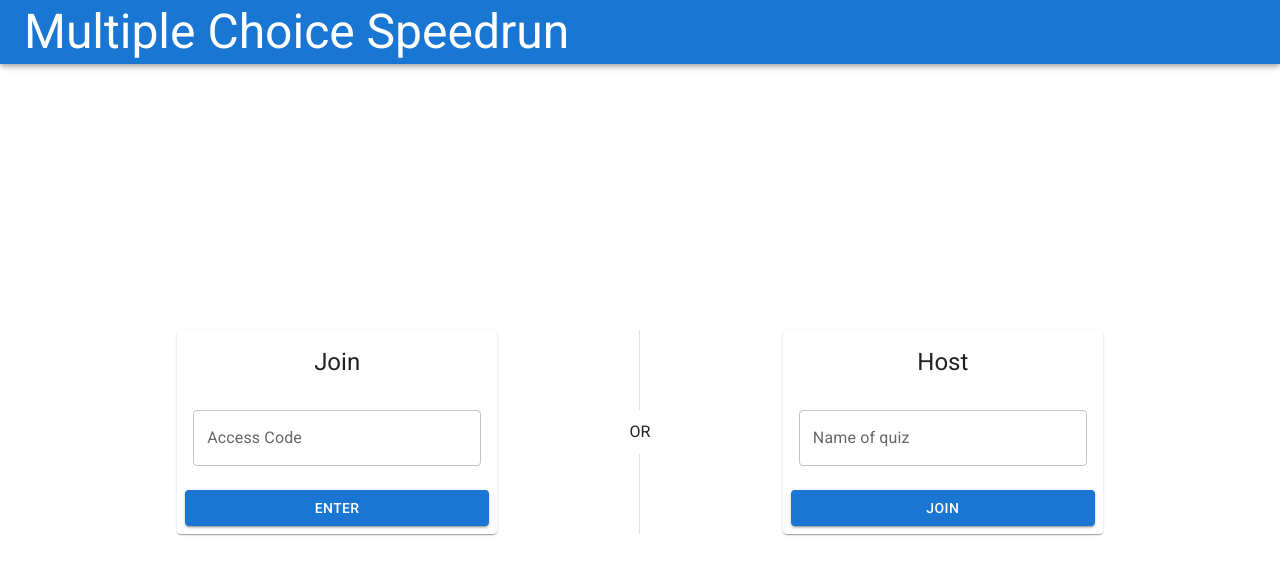
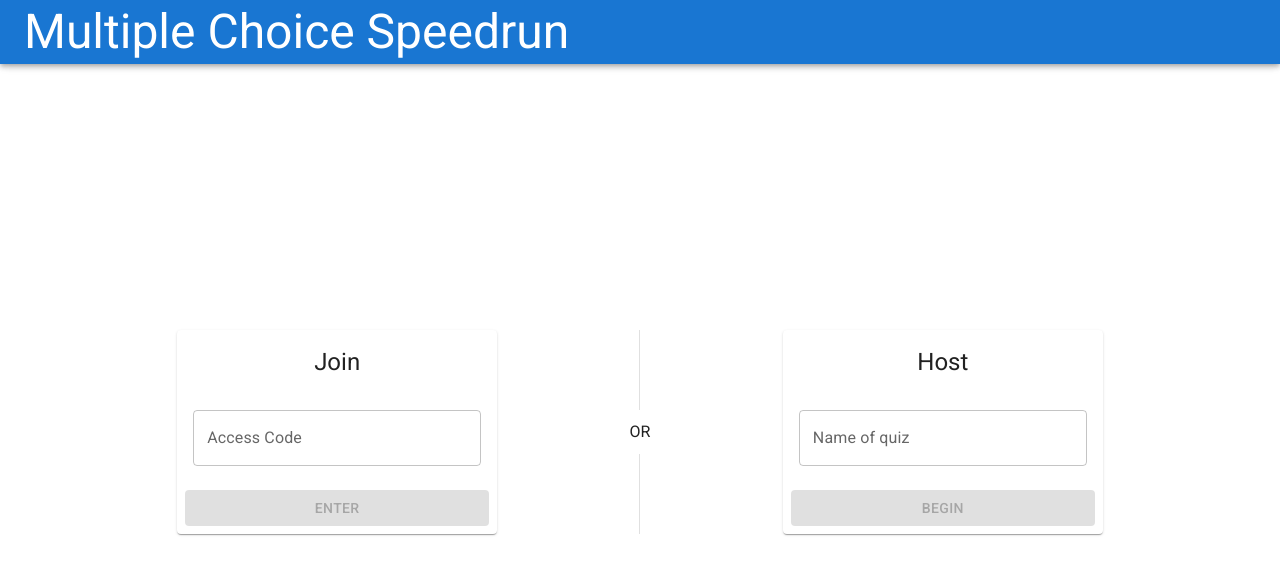
Before and after one commit to Ryangwaite/mc-speedrun, a React (Create React App) app in the folder ui/: page / in a window 1280 px wide. Shown: the top 574 px of the page. Built offline with nearby package versions, Linux system fonts and the light colour scheme.

Commit message:
Added click listeners to home screen buttons

```diff
--- a/ui/src/home/home.tsx
+++ b/ui/src/home/home.tsx
@@ -1,3 +1,4 @@
+import React from "react";
 import { Button, Card, CardActions, CardContent, CardHeader, Divider, Grid, TextField } from "@mui/material";
 import { Theme, useTheme } from '@mui/material/styles';
 import useMediaQuery from '@mui/material/useMediaQuery';
@@ -6,26 +7,49 @@ interface IInputTextBoxProps {
     title: string,
     label: string,
     buttonLabel: string,
+    onSubmit: (inputContent: string) => void
 }
 
-function InputTextBox(props: IInputTextBoxProps) {
-    const { title, label, buttonLabel} = props
+interface IInputTextBoxState {
+    fieldContent: string
+}
+
+class InputTextBox extends React.Component<IInputTextBoxProps, IInputTextBoxState> {
+    constructor(props: IInputTextBoxProps) {
+        super(props);
+        this.state = {
+            fieldContent: ""
+        }
+        this.onFieldChange = this.onFieldChange.bind(this);
+    }
+
+    private onFieldChange(event: React.ChangeEvent<HTMLInputElement>) {
+        this.setState({fieldContent: event.target.value})
+    }
+
+    render() {
+        const { title, label, buttonLabel, onSubmit} = this.props
         return (
             <Card sx={{
                 marginLeft: "auto",
                 marginRight: "auto",
-            marginTop: "theme",
                 maxWidth: 320
             }}>
                 <CardHeader title={title} sx={{ textAlign: "center" }} />
                 <CardContent>
-                <TextField id="outlined-basic" label={label} fullWidth />
+                    <TextField id="outlined-basic" label={label} fullWidth onChange={this.onFieldChange}/>
                 </CardContent>
                 <CardActions>
-                <Button variant="contained" fullWidth>{buttonLabel}</Button>
+                    <Button
+                        disabled={!this.state.fieldContent}
+                        onClick={() => onSubmit(this.state.fieldContent)}
+                        variant="contained"
+                        fullWidth
+                    >{buttonLabel}</Button>
                 </CardActions>
             </Card>
         )
+    }
 }
 
 /**
@@ -33,7 +57,6 @@ function InputTextBox(props: IInputTextBoxProps) {
  * depending on screen size
  */
 function ResponsiveDivider() {
-
     const theme: Theme = useTheme();
     const isSmallAndUp = useMediaQuery(theme.breakpoints.up("sm"));
 
@@ -71,12 +94,19 @@ function ResponsiveDivider() {
     }
 }
 
-
 interface IHomeProps {
     // TODO
 }
 
 function Home(props: IHomeProps) {
+
+    const onParticipantJoin = (code: string) => {
+        alert(`Preparing to join session '${code}'`)
+    }
+
+    const onHostBegin = (name: string) => {
+        alert(`Preparing to host session '${name}'`)
+    }
 
     return (
         <Grid
@@ -89,6 +119,7 @@ function Home(props: IHomeProps) {
                     title={"Join"}
                     label={"Access Code"}
                     buttonLabel={"Enter"}
+                    onSubmit={onParticipantJoin}
                 />
             </Grid>
             <ResponsiveDivider />
@@ -96,7 +127,8 @@ function Home(props: IHomeProps) {
                 <InputTextBox
                     title={"Host"}
                     label={"Name of quiz"}
-                    buttonLabel={"Join"}
+                    buttonLabel={"Begin"}
+                    onSubmit={onHostBegin}
                 />
             </Grid>
         </Grid>
```
Lines whose indentation alone changed are shown as unchanged.
